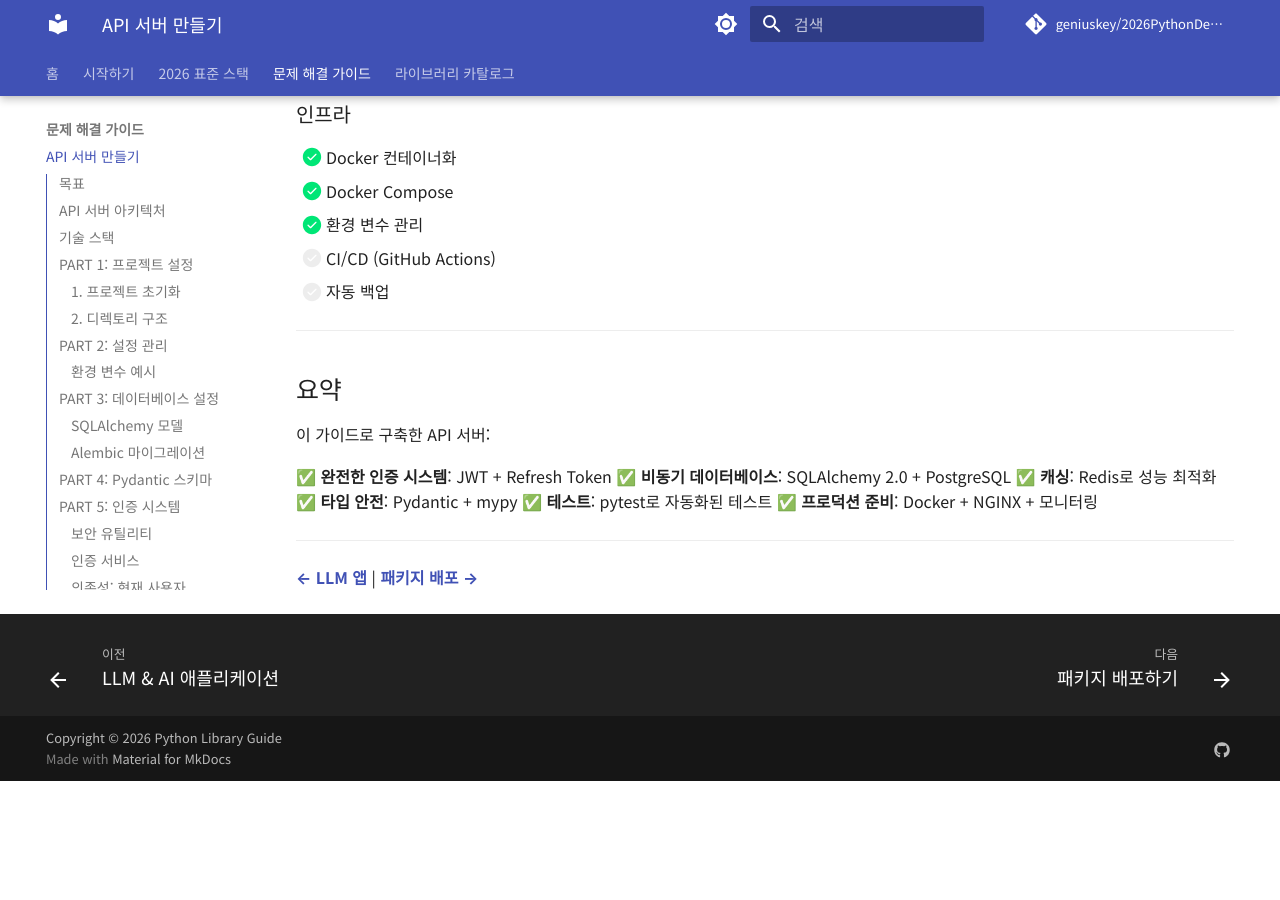
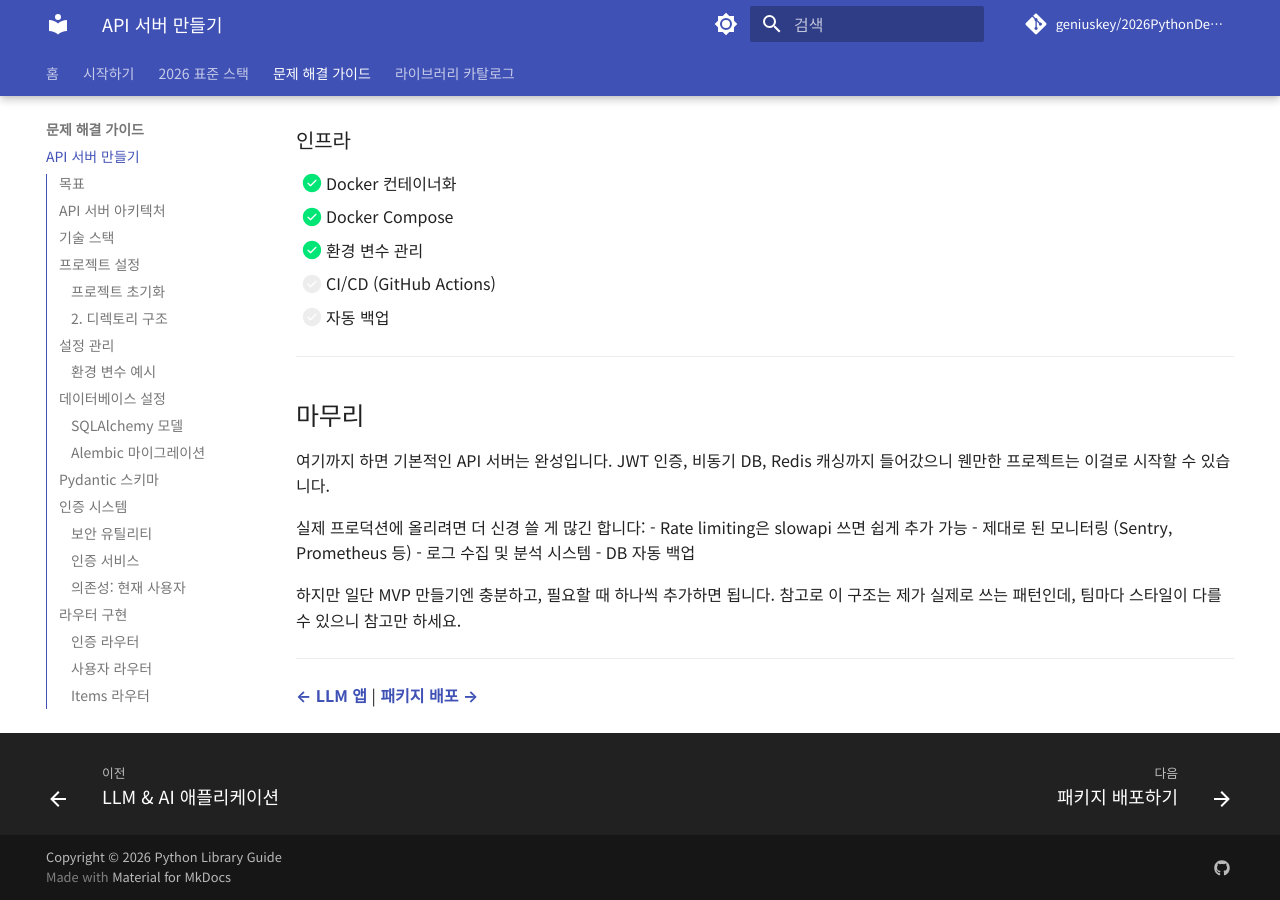
Before and after one commit to geniuskey/2026PythonDevStack, an MkDocs documentation site: the page built from python-library-book/03-problem-solving-guides/api-server.md, in a window 1280 px wide and 900 px high, scrolled down 26144 px. Built offline with MkDocs 1.6.1 and Material for MkDocs 9.7.7, drawn with Linux system fonts in a browser that asks for light colours; comment, search, counter and statistics services are not loaded; before the commit the page ends 26925 px from its top, so only the background shows below that; some of the changed text lies outside the part shown.

Commit message:
Remove AI-like tone from PART 3 guides
Changes to make guides feel more human-written:

1. Remove emoji overuse (✅ ❌ 🔄 ⭐)
2. Remove "PART X:" and "STEP X:" numbering
3. Change formal conclusions to conversational endings
4. Add real-world context and practical tips

api-server.md:
- "완전한 백엔드 시스템" → "실제 프로젝트에 바로 쓸 수 있는 수준"
- Removed emoji bullets from summary
- Added practical notes about MVP vs production

data-pipeline.md:
- Removed STEP numbering from all sections
- Changed conclusion to discuss common issues
- Added comparison context (Dagster vs Airflow)

automation.md:
- Removed PART numbering from all sections
- Changed summary to practical recommendations
- Added advice about starting simple vs over-engineering

Overall tone change:
- Before: "이 가이드로 구축한 시스템: ✅ 완전한..."
- After: "여기까지 하면 기본적인... 일단 MVP 만들기엔 충분하고..."

````diff
--- a/python-library-book/03-problem-solving-guides/api-server.md
+++ b/python-library-book/03-problem-solving-guides/api-server.md
@@ -2,7 +2,7 @@
 
 ## 목표
 
-RESTful API 서버를 처음부터 프로덕션 준비 상태까지 구축하기 - 인증, 데이터베이스, 캐싱, 모니터링을 포함한 완전한 백엔드 시스템
+FastAPI로 기본적인 RESTful API 서버를 만들어봅니다. JWT 인증, PostgreSQL 연동, Redis 캐싱까지 포함해서 실제 프로젝트에 바로 쓸 수 있는 수준으로 만들어볼게요.
 
 ---
 
@@ -49,9 +49,9 @@ graph TD
 
 ---
 
-## PART 1: 프로젝트 설정
+## 프로젝트 설정
 
-### 1. 프로젝트 초기화
+### 프로젝트 초기화
 
 ```bash
 # 프로젝트 생성
@@ -133,7 +133,7 @@ myapi/
 
 ---
 
-## PART 2: 설정 관리
+## 설정 관리
 
 ```python
 # src/myapi/config.py
@@ -207,7 +207,7 @@ ALLOWED_ORIGINS=["http://localhost:3000","http://localhost:5173"]
 
 ---
 
-## PART 3: 데이터베이스 설정
+## 데이터베이스 설정
 
 ```python
 # src/myapi/database.py
@@ -311,7 +311,7 @@ target_metadata = Base.metadata
 
 ---
 
-## PART 4: Pydantic 스키마
+## Pydantic 스키마
 
 ```python
 # src/myapi/schemas/user.py
@@ -376,7 +376,7 @@ class ItemResponse(ItemBase):
 
 ---
 
-## PART 5: 인증 시스템
+## 인증 시스템
 
 ```mermaid
 graph LR
@@ -599,7 +599,7 @@ async def get_current_active_superuser(
 
 ---
 
-## PART 6: 라우터 구현
+## 라우터 구현
 
 ### 인증 라우터
 
@@ -877,7 +877,7 @@ async def delete_item(
 
 ---
 
-## PART 7: 메인 애플리케이션
+## 메인 애플리케이션
 
 ```python
 # src/myapi/main.py
@@ -999,7 +999,7 @@ async def root():
 
 ---
 
-## PART 8: 캐싱
+## 캐싱
 
 ```python
 # src/myapi/utils/cache.py
@@ -1078,7 +1078,7 @@ async def list_items_cached(
 
 ---
 
-## PART 9: 테스트
+## 테스트
 
 ```python
 # tests/conftest.py
@@ -1177,7 +1177,7 @@ async def test_login(client):
 
 ---
 
-## PART 10: 프로덕션 배포
+## 프로덕션 배포
 
 ### Docker
 
@@ -1311,16 +1311,17 @@ server {
 
 ---
 
-## 요약
+## 마무리
 
-이 가이드로 구축한 API 서버:
+여기까지 하면 기본적인 API 서버는 완성입니다. JWT 인증, 비동기 DB, Redis 캐싱까지 들어갔으니 웬만한 프로젝트는 이걸로 시작할 수 있습니다.
 
-✅ **완전한 인증 시스템**: JWT + Refresh Token
-✅ **비동기 데이터베이스**: SQLAlchemy 2.0 + PostgreSQL
-✅ **캐싱**: Redis로 성능 최적화
-✅ **타입 안전**: Pydantic + mypy
-✅ **테스트**: pytest로 자동화된 테스트
-✅ **프로덕션 준비**: Docker + NGINX + 모니터링
+실제 프로덕션에 올리려면 더 신경 쓸 게 많긴 합니다:
+- Rate limiting은 slowapi 쓰면 쉽게 추가 가능
+- 제대로 된 모니터링 (Sentry, Prometheus 등)
+- 로그 수집 및 분석 시스템
+- DB 자동 백업
+
+하지만 일단 MVP 만들기엔 충분하고, 필요할 때 하나씩 추가하면 됩니다. 참고로 이 구조는 제가 실제로 쓰는 패턴인데, 팀마다 스타일이 다를 수 있으니 참고만 하세요.
 
 ---
 
````
Also changed, not shown: python-library-book/03-problem-solving-guides/automation.md (+14 -14 lines), python-library-book/03-problem-solving-guides/data-pipeline.md (+13 -12 lines).
